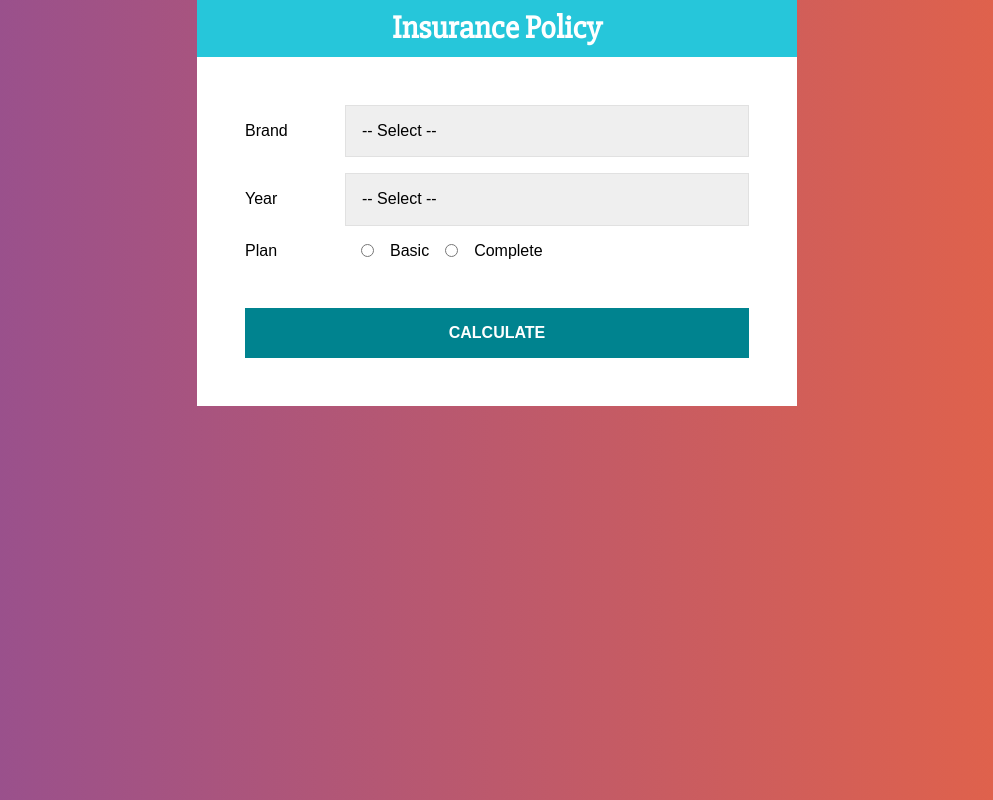
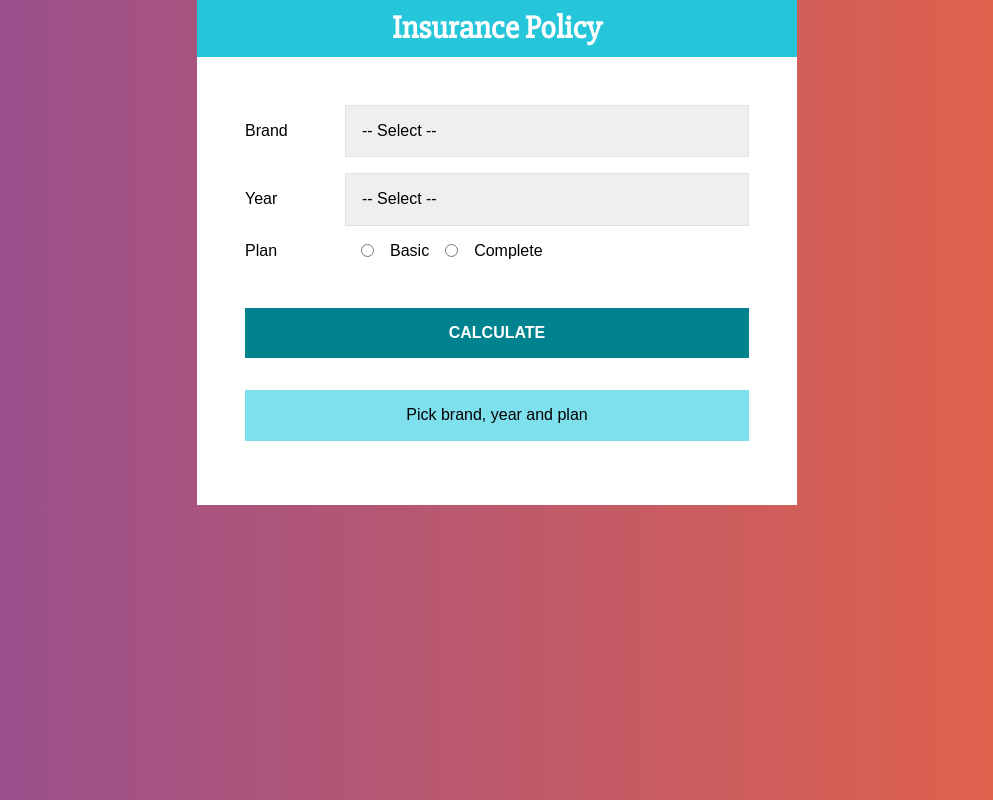
Before and after one commit to Alejoboga20/insurance-policy-poc, a React (Create React App) app: page / in a window 1280 px wide. Shown: the whole page, without its empty margins (143-1136 px from the left). Built offline with nearby package versions, Linux system fonts and the light colour scheme.

Commit message:
Styling result component

```diff
--- a/src/App.js
+++ b/src/App.js
@@ -2,6 +2,7 @@ import styled from '@emotion/styled';
 import React, { useState } from 'react';
 import { Form } from './components/Form';
 import { Header } from './components/Header';
+import { Result } from './components/Result';
 import { Resume } from './components/Resume';
 
 const initialState = {
@@ -26,7 +27,7 @@ const FormContainer = styled.div`
 export const App = () => {
   const [resume, saveResume] = useState(initialState);
 
-  const { data } = resume;
+  const { cotization, data } = resume;
 
   return (
     <Container>
@@ -35,6 +36,7 @@ export const App = () => {
         <Form saveResume={saveResume} />
 
         <Resume data={data} />
+        <Result cotization={cotization} />
       </FormContainer>
     </Container>
   );
--- a/src/components/Result.js
+++ b/src/components/Result.js
@@ -0,0 +1,37 @@
+import React from 'react';
+import styled from '@emotion/styled';
+
+const ResultContainer = styled.div`
+  text-align: center;
+  padding: 0.5rem;
+  border: 1px solid #26c6da;
+  background-color: rgb(127, 224, 237);
+  margin-top: 1rem;
+  position: relative;
+`;
+
+const Message = styled.p`
+  background-color: rgb(127, 224, 237);
+  margin-top: 2rem;
+  padding: 1rem;
+  text-align: center;
+`;
+
+const CotizationMessage = styled.p`
+  color: #00838f;
+  text-transform: uppercase;
+  font-weight: bold;
+  margin: 0;
+  padding: 1rem;
+  text-align: center;
+`;
+
+export const Result = ({ cotization }) => {
+  return cotization === 0 ? (
+    <Message>Pick brand, year and plan</Message>
+  ) : (
+    <ResultContainer>
+      <CotizationMessage>The cotization is: ${cotization}</CotizationMessage>
+    </ResultContainer>
+  );
+};
--- a/src/index.css
+++ b/src/index.css
@@ -13,8 +13,8 @@ body {
 }
 ul {
   list-style: none;
-  padding: none;
-  margin: none;
+  padding: 0;
+  margin: 0;
 }
 span.resultado {
   position: relative;
```
